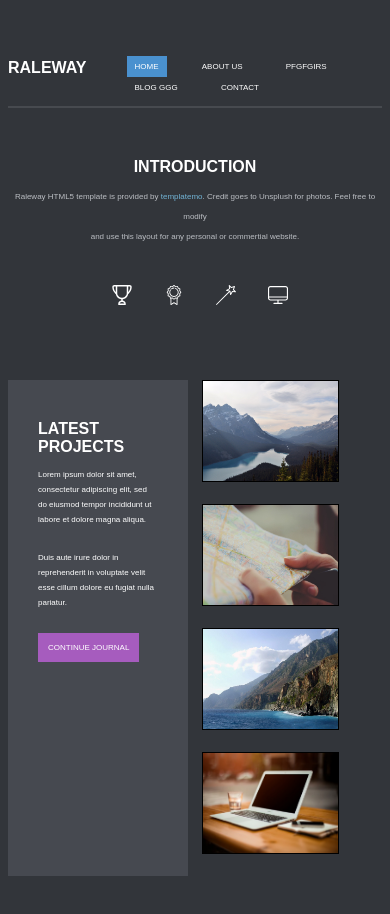
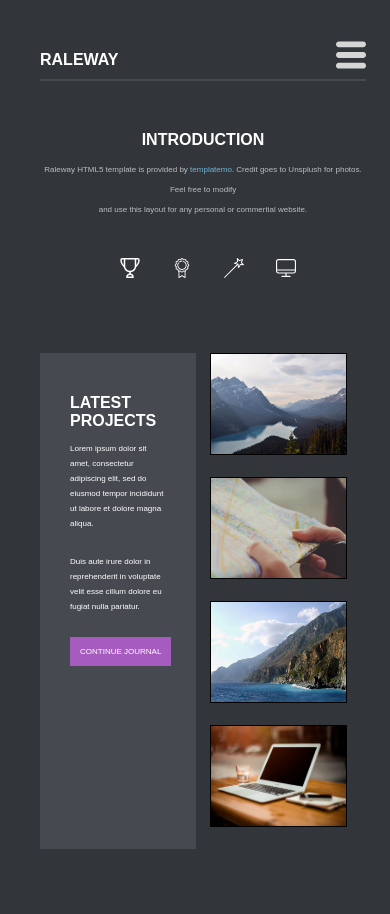
Before and after one commit to yuliyapetrenko/myfirstproject, a website: page index.html in a window 390 px wide. After the commit the page ends 873 px from the top, so only its background shows below. Drawn offline with Linux system fonts and the light colour scheme; a web font is replaced by a local one.

Commit message:
Mobile version added

```diff
--- a/index.html
+++ b/index.html
@@ -14,14 +14,16 @@
 
     <div class="header">
       <h1 class="header__logo">raleway</h1>
-
+      <nav class="nav">
       <ul class="header__menu">
         <li class="header__menu-item header__menu-item_active">home</li>
         <li class="header__menu-item">about us</li>
-        <li class="header__menu-item">pfgfgirs</li>
-        <li class="header__menu-item">blog ggg</li>
+        <li class="header__menu-item">projects</li>
+        <li class="header__menu-item">blog entries</li>
         <li class="header__menu-item">contact</li>
       </ul>
+      <div class="header__menu-toggle"></div>
+      </nav>
     </div>
     <div class="intro">
       <h1 class="intro__title">introduction</h1>
--- a/styles.css
+++ b/styles.css
@@ -1,15 +1,29 @@
 body {
   background: #32353a;
   font-family: 'Encode Sans Expanded', sans-serif;
+  margin: 0;
+}
+
+.header__menu-toggle {
+  display: none;
+  width: 30px;
+  height: 30px;
+  background: url("static/img/menu.svg") no-repeat center;
+  background-size: contain;
+  cursor: pointer;
+  opacity: .8;
+}
+
+.header__menu-toggle:hover {
+  opacity: 1;
 }
 
 .container {
   max-width: 646px;
-
   font-size: 8px;
   color: #ffffff;
   margin: 0 auto;
-  padding-bottom: 40px;
+  padding: 0 24px 24px 40px;
 }
 
 .header {
@@ -142,3 +156,13 @@ body {
   display: flex;
   justify-content: space-between;
 }
+
+@media only screen and (max-width: 600px) {
+  .header__menu {
+    display: none;
+  }
+
+  .header__menu-toggle {
+    display: block;
+  }
+}
```
Also changed, not shown: static/img/menu.svg (added).
